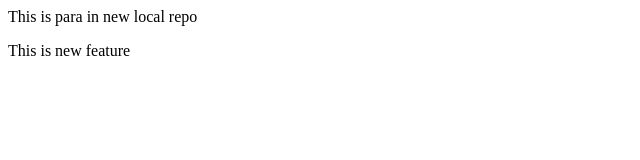
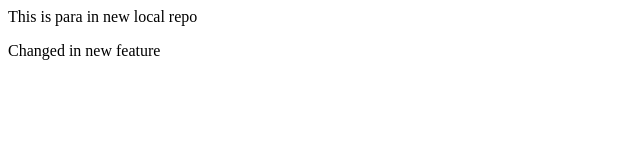
Before and after one commit to pavanmore9096/LocalRepo, a plain HTML site: page index.html in a window 1280 px wide. Shown: the full height of the page, 0-640 px from the left. Drawn offline with Linux system fonts and the light colour scheme.

Commit message:
Some changes in feature

```diff
--- a/index.html
+++ b/index.html
@@ -1,2 +1,2 @@
 <p>This is para in new local repo</p>
-<p>This is new feature</p>
+<p>Changed in new feature</p>
```
